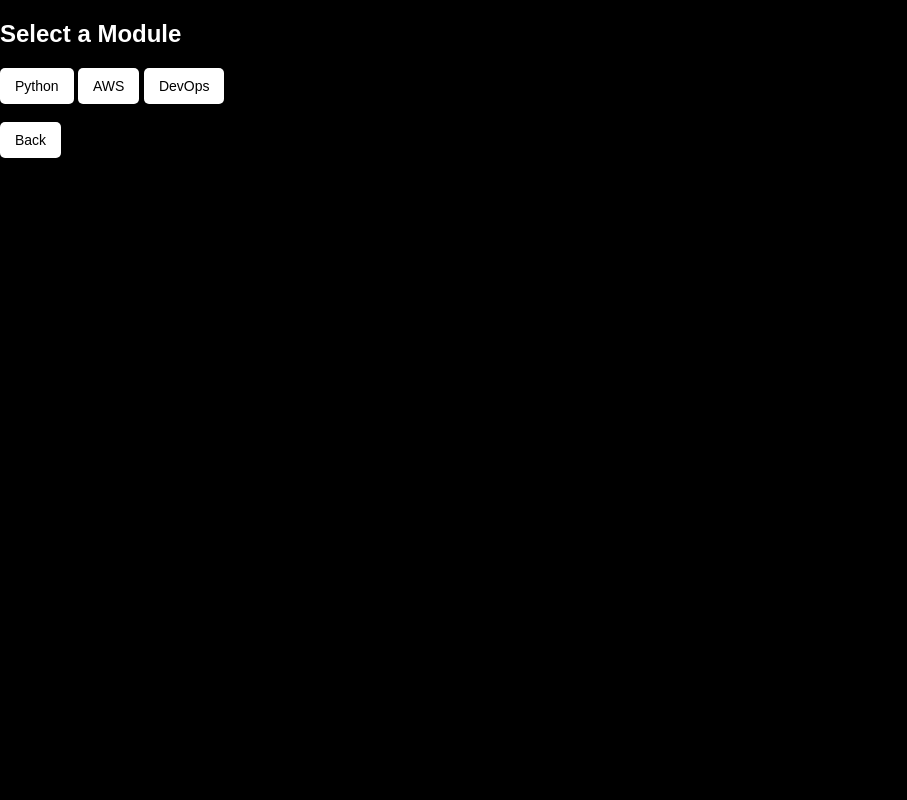
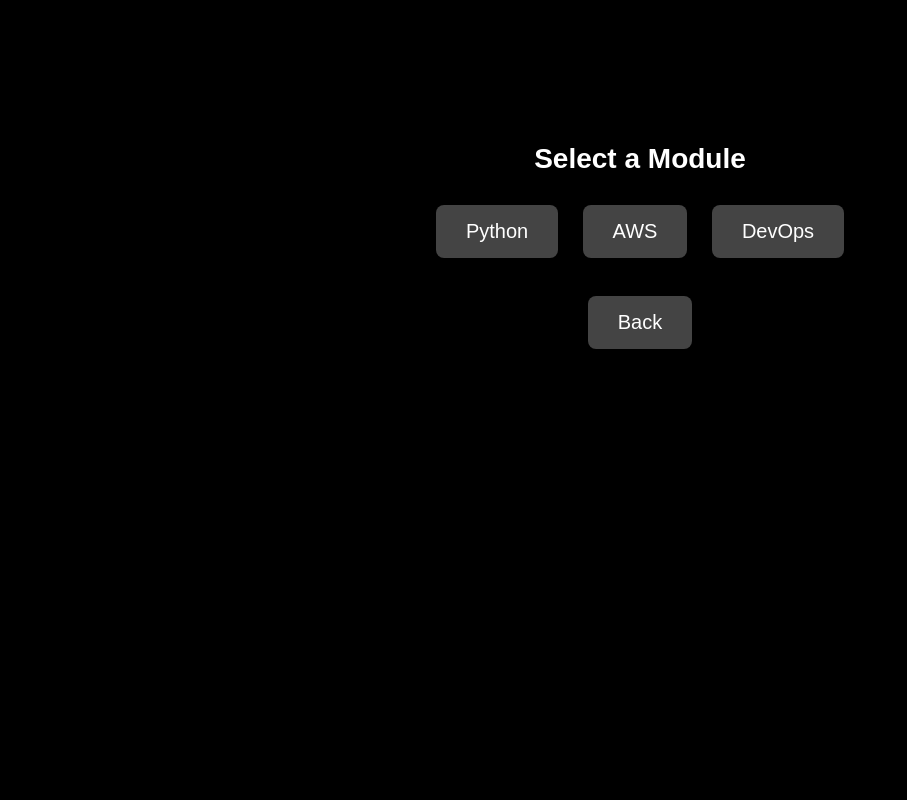
Before and after one commit to antdevi/PAU, a Flask app: template public/templates/revision.html in a window 1280 px wide. Shown: the whole page, without its empty margins (0-907 px from the left). Run offline with Flask 3, Linux system fonts and the light colour scheme; the template is opened without the code that fills it, so the values that code supplies are empty.

Commit message:
Revision button

```diff
--- a/app.py
+++ b/app.py
@@ -1,7 +1,7 @@
 # app.py
 import logging
 from  pau import create_app # Adjust the import based on your package structure
-from flask import render_template, send_from_directory
+from flask import render_template
 
 app = create_app()
 
@@ -15,7 +15,7 @@
 
 @app.route("/revision")
 def serve_revision():
-    return send_from_directory("public/templates", "revision.html")
+    return render_template("revision.html")
 
 
 if __name__ == "__main__":
--- /dev/null
+++ b/public/static/CSS/revision.css
@@ -0,0 +1,47 @@
+/* General page styles */
+body {
+    background-color: black;
+    color: white;
+    font-family: Arial, sans-serif;
+    text-align: center;
+    margin: 0;
+    padding: 0;
+}
+
+/* Container styling */
+#revision-container {
+    max-width: 600px;
+    margin: 100px auto;
+    padding: 20px;
+    border-radius: 10px;
+}
+
+/* Heading */
+h2 {
+    font-size: 28px;
+    margin-bottom: 20px;
+}
+
+/* Buttons */
+button {
+    background-color: #444; /* Dark Gray */
+    color: white;
+    font-size: 20px;
+    padding: 15px 30px;
+    margin: 10px;
+    border: none;
+    border-radius: 8px;
+    cursor: pointer;
+    transition: background 0.3s, transform 0.2s;
+}
+
+/* Button hover effect */
+button:hover {
+    background-color: #666; /* Lighter Gray */
+    transform: scale(1.05);
+}
+
+/* Button click effect */
+button:active {
+    transform: scale(0.95);
+}
--- a/public/templates/revision.html
+++ b/public/templates/revision.html
@@ -4,7 +4,7 @@
     <meta charset="UTF-8">
     <meta name="viewport" content="width=device-width, initial-scale=1.0">
     <title>Revision Modules</title>
-    <link rel="stylesheet" href="/public/static/CSS/chat.css">
+    <link rel="stylesheet" href="{{ url_for('static', filename='CSS/revision.css') }}">
 </head>
 <body>
     <div id="revision-container">
```
